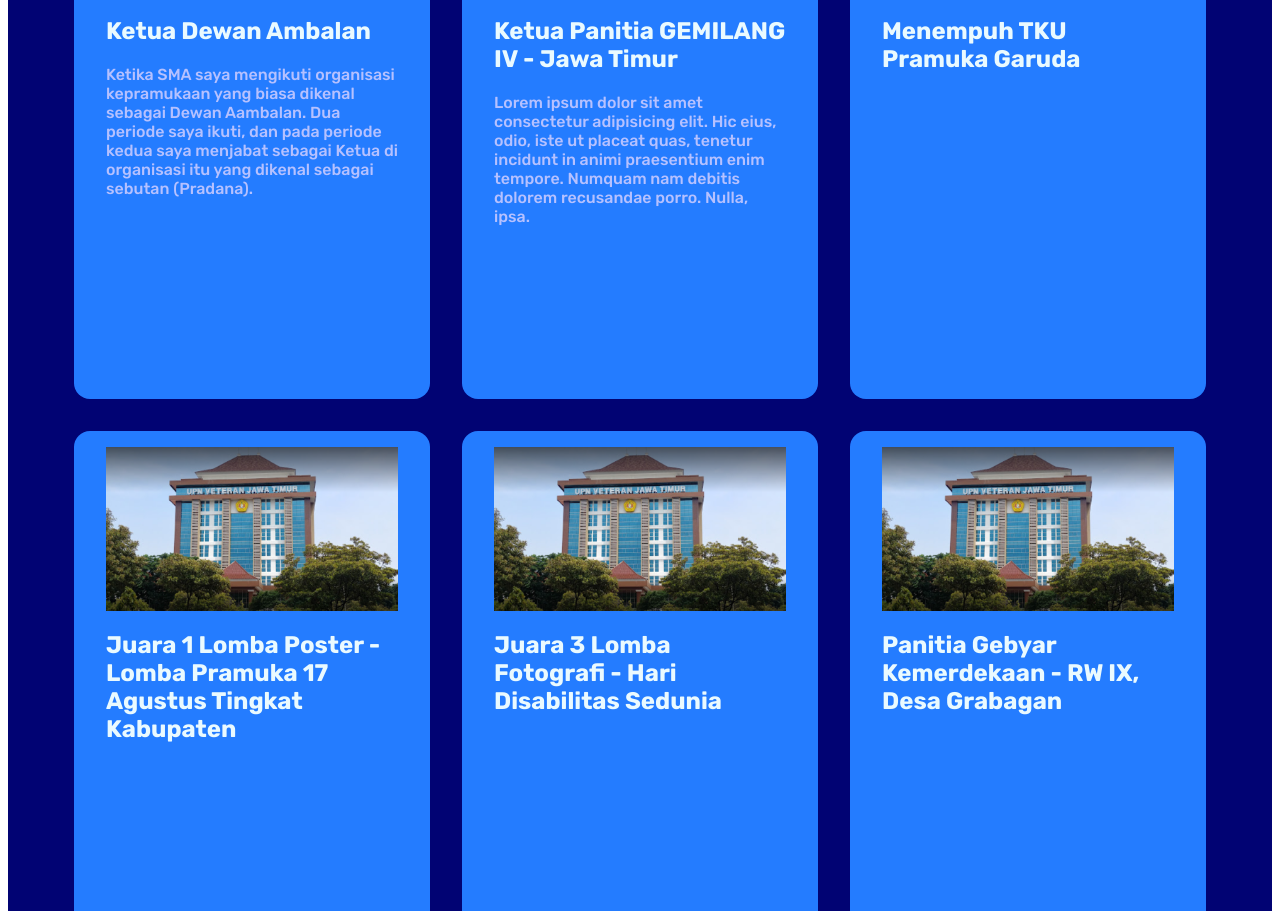
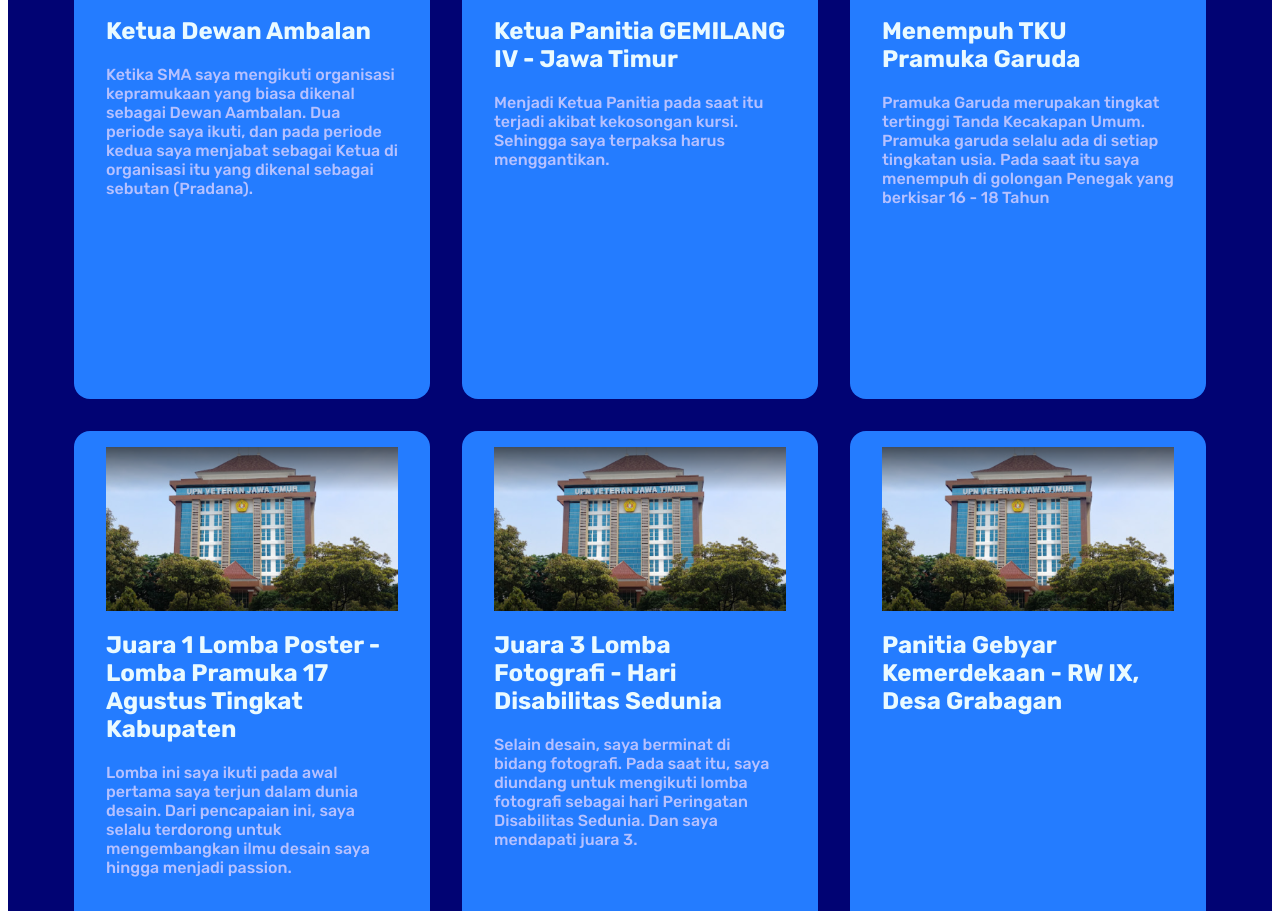
Before and after one commit to Naufal-Ghani22/WEB-PORTOFOLIO_ISCOM, a plain HTML site: page index.html in a window 1280 px wide. Shown: the part 7061-7972 px from the top of the page. Drawn offline with Linux system fonts and the light colour scheme; a web font is replaced by a local one.

Commit message:
lengkapi experience

```diff
--- a/index.html
+++ b/index.html
@@ -163,28 +163,28 @@
                     <img src="img/d953a33fcb62a2cb6fd4fbbf7902cfd2a95712ea.png" alt="">
                 </div>
                 <h1>Ketua Panitia GEMILANG IV - Jawa Timur</h1>
-                <p>Lorem ipsum dolor sit amet consectetur adipisicing elit. Hic eius, odio, iste ut placeat quas, tenetur incidunt in animi praesentium enim tempore. Numquam nam debitis dolorem recusandae porro. Nulla, ipsa.</p>
+                <p>Menjadi Ketua Panitia pada saat itu terjadi akibat kekosongan kursi. Sehingga saya terpaksa harus menggantikan.</p>
             </div>
             <div class="exper">
                 <div class="img-exper">
                     <img src="img/d953a33fcb62a2cb6fd4fbbf7902cfd2a95712ea.png" alt="">
                 </div>
                 <h1>Menempuh TKU Pramuka Garuda</h1>
-                <p></p>
+                <p>Pramuka Garuda merupakan tingkat tertinggi Tanda Kecakapan Umum. Pramuka garuda selalu ada di setiap tingkatan usia. Pada saat itu saya menempuh di golongan Penegak yang berkisar 16 - 18 Tahun</p>
             </div>
             <div class="exper">
                 <div class="img-exper">
                     <img src="img/d953a33fcb62a2cb6fd4fbbf7902cfd2a95712ea.png" alt="">
                 </div>
                 <h1>Juara 1 Lomba Poster - Lomba Pramuka 17 Agustus Tingkat Kabupaten</h1>
-                <p></p>
+                <p>Lomba ini saya ikuti pada awal pertama saya terjun dalam dunia desain. Dari pencapaian ini, saya selalu terdorong untuk mengembangkan ilmu desain saya hingga menjadi passion.</p>
             </div>
             <div class="exper">
                 <div class="img-exper">
                     <img src="img/d953a33fcb62a2cb6fd4fbbf7902cfd2a95712ea.png" alt="">
                 </div>
                 <h1>Juara 3 Lomba Fotografi - Hari Disabilitas Sedunia</h1>
-                <p></p>
+                <p>Selain desain, saya berminat di bidang fotografi. Pada saat itu, saya diundang untuk mengikuti lomba fotografi sebagai hari Peringatan Disabilitas Sedunia. Dan saya mendapati juara 3.</p>
             </div>
             <div class="exper">
                 <div class="img-exper">
```
